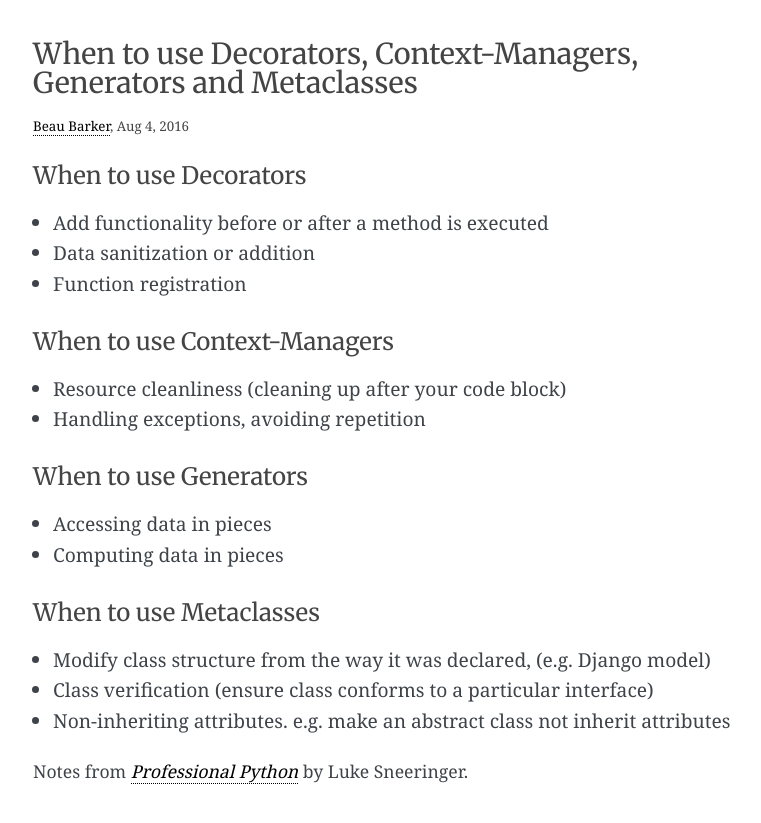
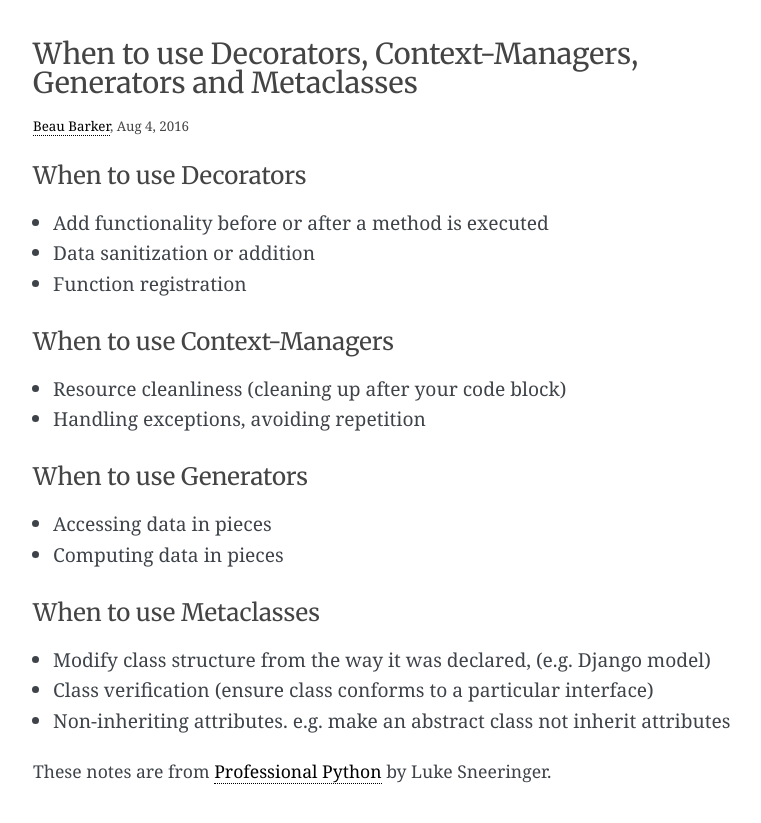
Before and after one commit to explodinglabs/explodinglabs.github.io, a Jekyll site: the page built from _posts/2016-08-04-professional-python-notes.markdown, in a window 1280 px wide. Shown: the top 823 px of the page, without its empty margins (227-988 px from the left). Built offline with Jekyll 4.4.1, drawn with Linux system fonts in a browser that asks for light colours; some web fonts are replaced; comment, search, counter and statistics services are not loaded.

Commit message:
Fix link to Professional Python book

```diff
--- a/_posts/2016-08-04-professional-python-notes.markdown
+++ b/_posts/2016-08-04-professional-python-notes.markdown
@@ -7,28 +7,26 @@
 ---
 When to use Decorators
 ======================
-
 - Add functionality before or after a method is executed
 - Data sanitization or addition
 - Function registration
 
 When to use Context-Managers
 ============================
-
 - Resource cleanliness (cleaning up after your code block)
 - Handling exceptions, avoiding repetition
 
 When to use Generators
 ======================
-
 - Accessing data in pieces
 - Computing data in pieces
 
 When to use Metaclasses
 =======================
-
 - Modify class structure from the way it was declared, (e.g. Django model)
 - Class verification (ensure class conforms to a particular interface)
 - Non-inheriting attributes. e.g. make an abstract class not inherit attributes
 
-Notes from [*Professional Python*](https://www.amazon.com/gp/product/1119070856/ref=as_li_tl?ie=UTF8&camp=1789&creative=9325&creativeASIN=1119070856&linkCode=as2&tag=bcb0f-20&linkId=926e4032540c51b5c3e67637bc82420d) by Luke Sneeringer.
+These notes are from [Professional
+Python](http://www.wrox.com/WileyCDA/WroxTitle/Professional-Python.productCd-1119070856.html)
+by Luke Sneeringer.
```
